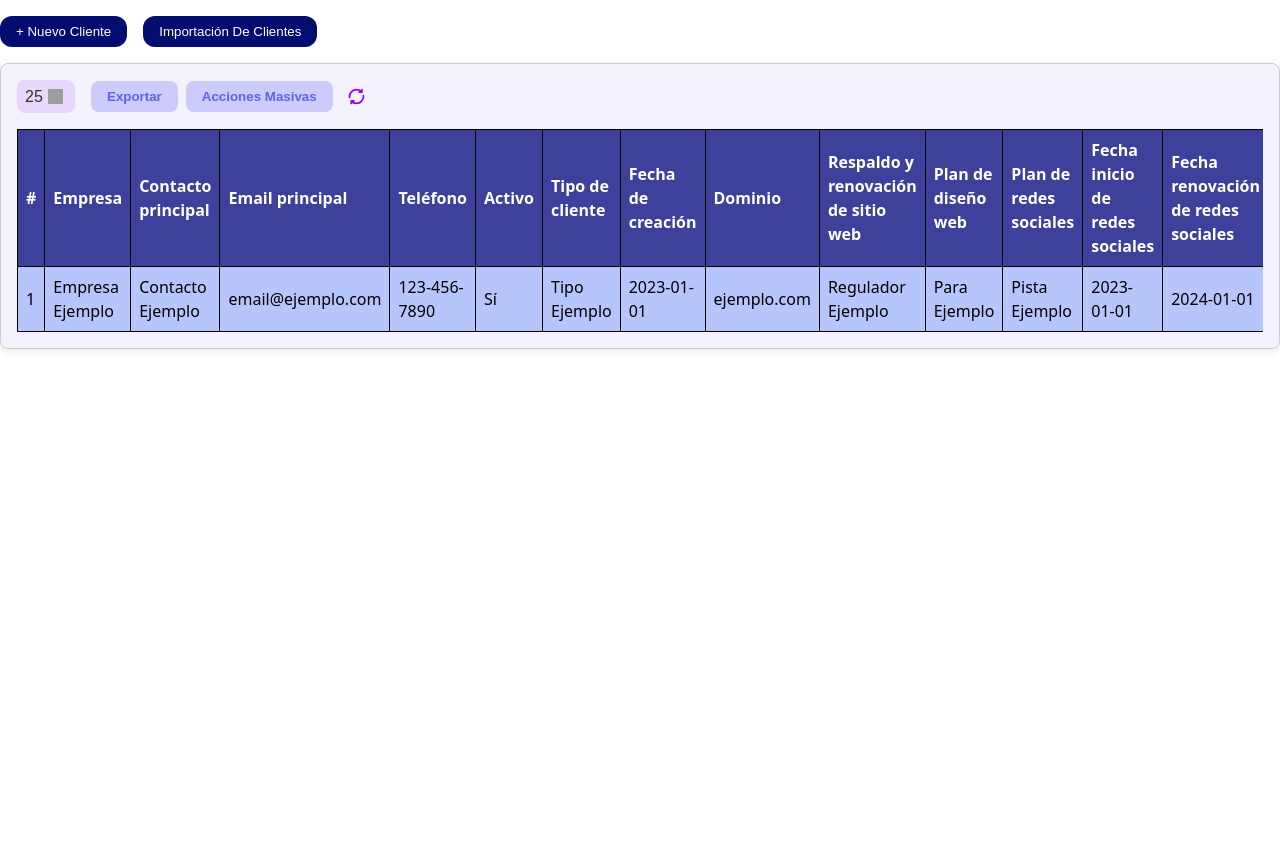
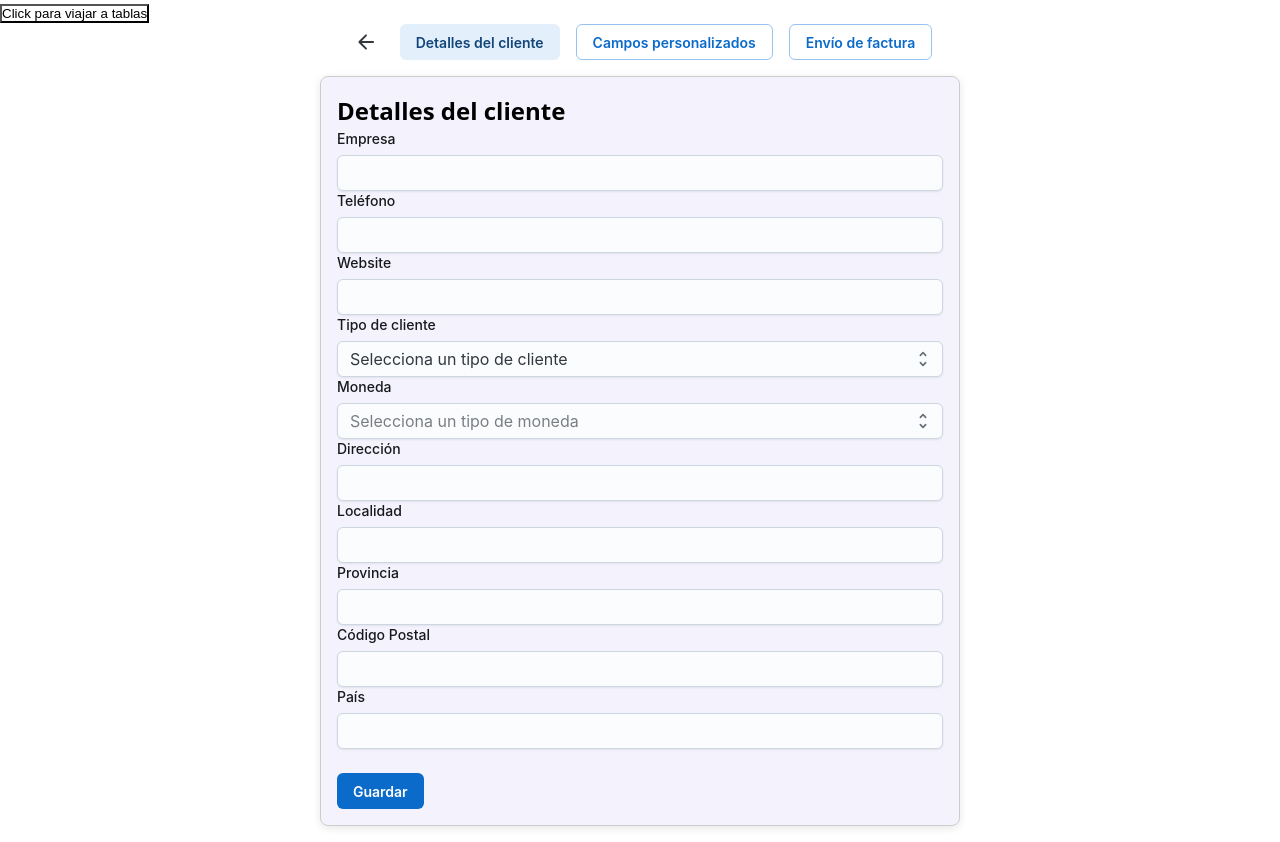
Before and after one commit to 123-edwin/CRM, a React app: page /CRM/form in a window 1280 px wide. Before the commit the page ends 816 px from the top, so only its background shows below. Built offline with nearby package versions, Linux system fonts and the light colour scheme; grey boxes are pictures that could not be loaded; the HTML template or start-up script is replaced by a standard one.

Commit message:
Correción de rutas

```diff
--- a/package.json
+++ b/package.json
@@ -19,7 +19,7 @@
     "gh-pages": "^6.3.0",
     "react": "^19.0.0",
     "react-dom": "^19.0.0",
-    "react-router": "^7.1.5"
+    "wouter": "^3.7.0"
   },
   "devDependencies": {
     "@eslint/js": "^9.19.0",
--- a/src/App.jsx
+++ b/src/App.jsx
@@ -1,17 +1,14 @@
 import './App.css'
 import { NavBar } from '@c/navbar/NavBar'
 import { Rutas } from '@c/Rutas/Rutas'
+import { Router } from 'wouter' // Importar Router
 
 function App() {
-
-
   return (
-    <>
-      <NavBar> </NavBar>
-
+    <Router base="/CRM"> {/* Envolver la aplicación con Router y configurar el base */}
+      <NavBar />
       <Rutas />
-
-    </>
+    </Router>
   )
 }
 
--- a/src/components/Rutas/Rutas.jsx
+++ b/src/components/Rutas/Rutas.jsx
@@ -1,25 +1,20 @@
-import { HashRouter, Route, Routes } from 'react-router'
-import { Client } from '@p/Client/Client'
-import { MultiSectionForm } from '@p/Client/MultiSectionForm'
-import BillForm from '@p/Bill/BillForm'
-import {Tabla} from '@p/Tablero/Tabla'
-import {Miperfil} from '@p/Perfil/Miperfil'
-import {ImportacionCliente} from '@p/Client/ImportacionCliente'
-
+import { Route } from 'wouter'; // Importar solo Route
+import { Client } from '@p/Client/Client';
+import { MultiSectionForm } from '@p/Client/MultiSectionForm';
+import BillForm from '@p/Bill/BillForm';
+import { Tabla } from '@p/Tablero/Tabla';
+import { Miperfil } from '@p/Perfil/Miperfil';
+import { ImportacionCliente } from '@p/Client/ImportacionCliente';
 
 export function Rutas() {
     return (
-        <HashRouter>
-            <Routes>
-                <Route path="/" element={<Client />} />
-                <Route path="/form" element={<MultiSectionForm />} />
-                <Route path="/table" element={<Tabla />} />
-                <Route path="/perfil" element={<Miperfil />} />
-                <Route path="/importacion" element={<ImportacionCliente/>} />
-
-                <Route path="/factura" element={<BillForm />} />
-            </Routes>
-        </HashRouter>
-    )
-
+        <>
+            <Route path="/" component={Client} />
+            <Route path="/form" component={MultiSectionForm} />
+            <Route path="/table" component={Tabla} />
+            <Route path="/perfil" component={Miperfil} />
+            <Route path="/importacion" component={ImportacionCliente} />
+            <Route path="/factura" component={BillForm} />
+        </>
+    );
 }
--- a/src/components/navbar/NavBar.jsx
+++ b/src/components/navbar/NavBar.jsx
@@ -1,21 +1,14 @@
 //import { useState } from "react";
 import "./NavBar.css";
-//import { Link } from 'react-router';
+import { Link } from 'wouter';
 
 export function NavBar() {
 
   return (
     <>
-        <div>
-  {/*
-        <Link to='/form'>
-        <button className="btn-primary">+ Nuevo Cliente</button>
+        <Link href="/table">
+        <button>Click para viajar a tablas</button>
         </Link>
-
-<button className="btn-primary">+ Nuevo Cliente</button>*/}
-
-
-        </div>
     </>
   );
 }
--- a/src/pages/Client/Client.jsx
+++ b/src/pages/Client/Client.jsx
@@ -1,6 +1,6 @@
 import './Client.css';
 import refreshIcon from '/refresh.svg'; // Import the refresh icon
-import { Link } from 'react-router';
+import { Link } from 'wouter';
 
 
 
@@ -8,34 +8,24 @@ export function Client() {
     return (
         <>
             <div className="options">
-                <Link to='/form'>
+                <Link href='form'>
                     <button className="btn-primary">+ Nuevo Cliente</button>
                 </Link>
-                <Link to='/importacion'>
                 <button className="btn-secondary">Importación De Clientes</button>
-                </Link>
             </div >
-
             <section className='table-section'>
-
                 <div className="table-container">
-
                     <div className='table-options'>
-
                         <select name="select" defaultValue="value2"> {/* Use defaultValue instead of selected */}
                             <option className='select-option' value="value2">25</option>
                             <option className='select-option' value="value3">30</option>
                         </select>
-
                         <section className='table-options-buttons'>
                             <button className="btn-option">Exportar</button>
                             <button className="btn-option">Acciones Masivas</button>
                             <button className="btn-icon"><img src={refreshIcon} alt="Refresh" className='refresh-icon' /></button> {/* Use the imported icon */}
                         </section>
-
                     </div>
-
-
 
                     <div className='only-table'>
                         <table className="styled-table">
@@ -90,9 +80,6 @@ export function Client() {
                             </tbody>
                         </table>
                     </div>
-
-
-
                 </div>
             </section>
         </>
--- a/src/pages/Client/MultiSectionForm.jsx
+++ b/src/pages/Client/MultiSectionForm.jsx
@@ -9,7 +9,7 @@ import Option from '@mui/joy/Option';
 import Box from '@mui/joy/Box';
 import ArrowBackRoundedIcon from '@mui/icons-material/ArrowBackRounded';
 import IconButton from '@mui/joy/IconButton';
-import { Link } from "react-router";
+import { Link } from "wouter";
 
 
 export function MultiSectionForm() {
@@ -32,7 +32,7 @@ export function MultiSectionForm() {
 
                 <Box sx={{ display: 'flex', gap: 2, flexWrap: 'wrap', alignItems: 'center' }}>
 
-                    <Link to="/">
+                    <Link href="/">
                         <IconButton>
                             <ArrowBackRoundedIcon />
                         </IconButton>
```
Also changed, not shown: 1 other file (tests, documents, lock files or other folders).
